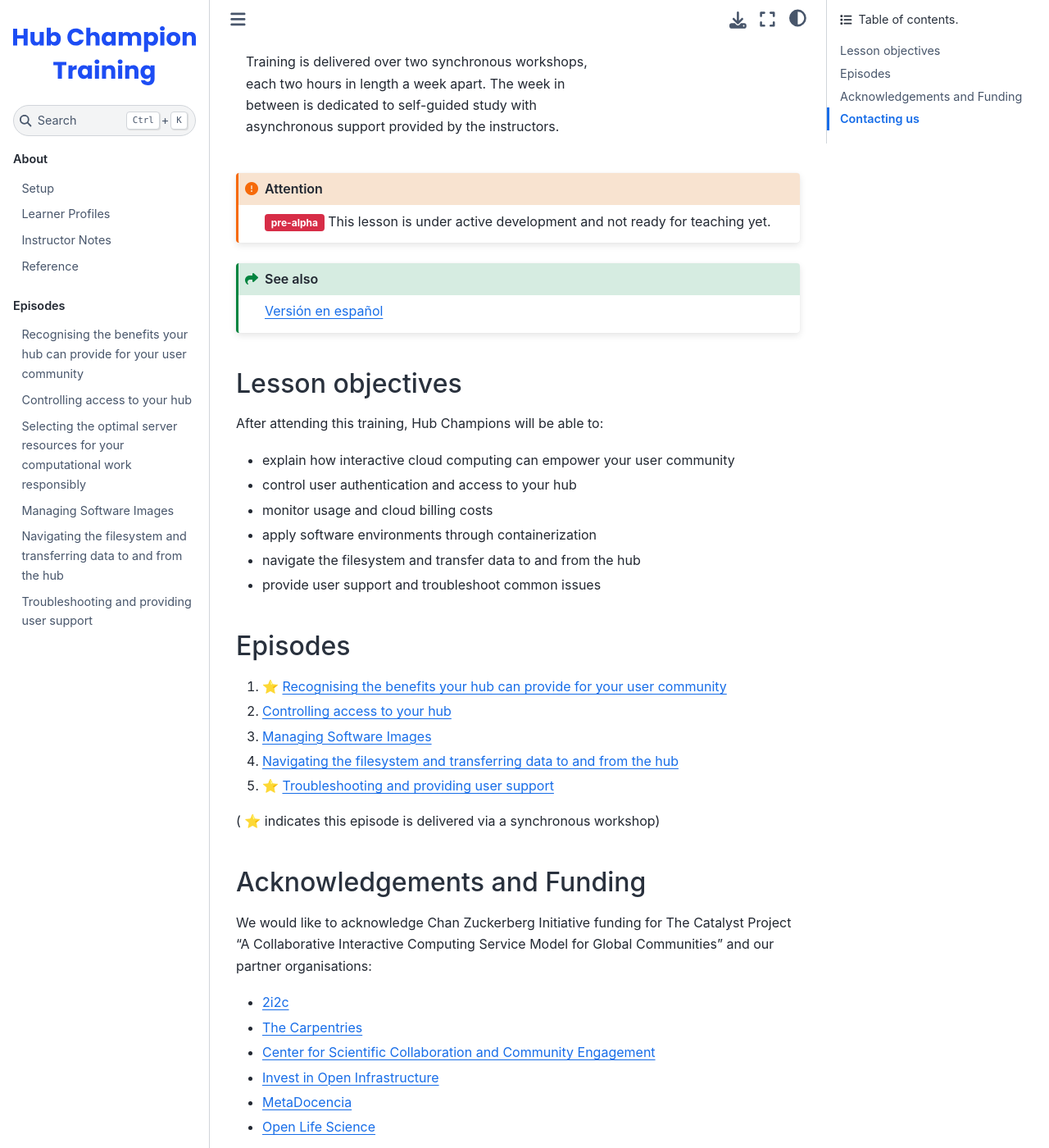
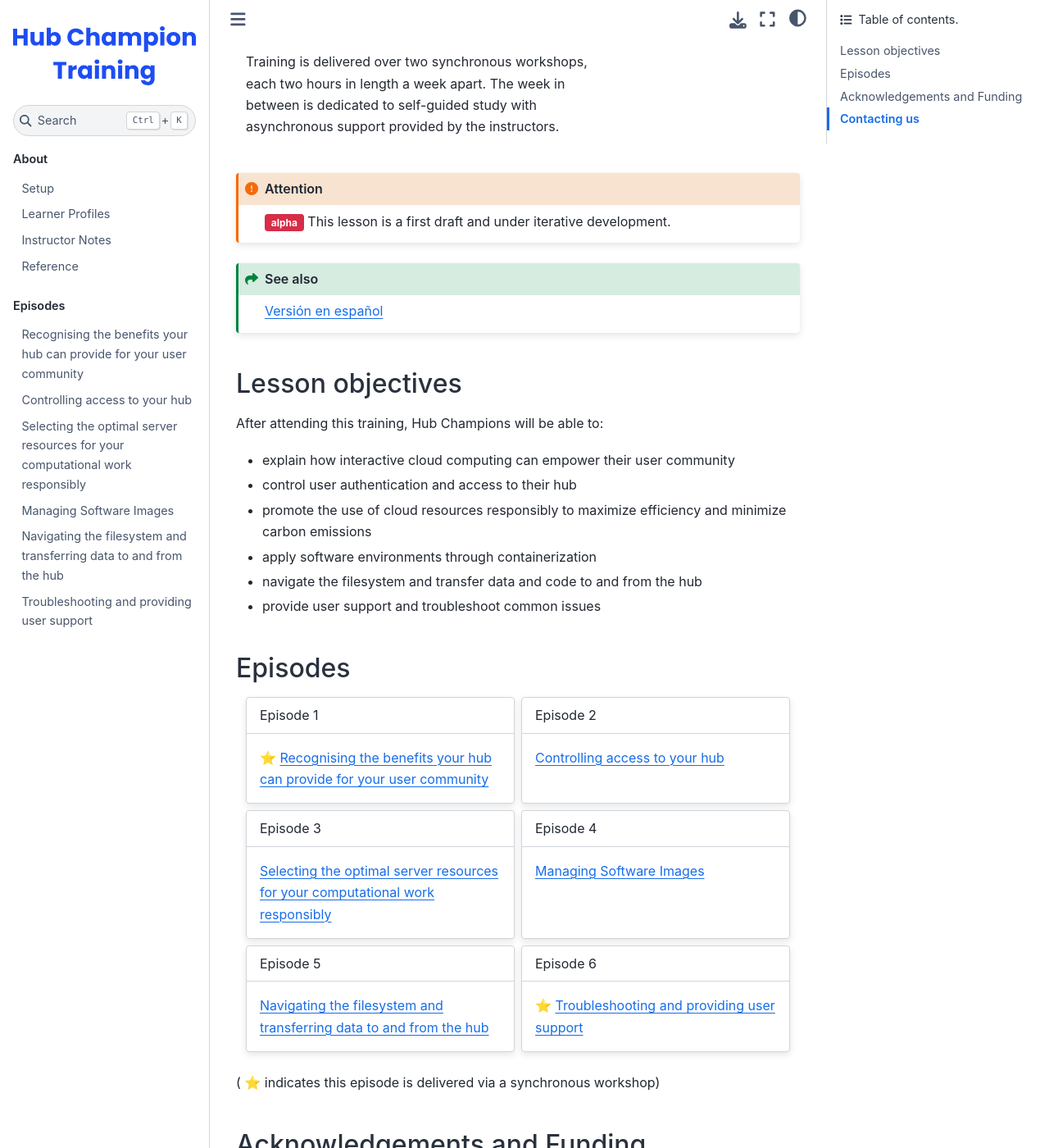
Before and after one commit to czi-catalystproject/hub-champion-training, a Jupyter Book: the page built from index.md, in a window 1280 px wide and 1400 px high, scrolled down 269 px. Shown: the whole window at 82% size. Built offline with Jupyter Book 1.0.4 settings and Sphinx 7.4.7 and the Sphinx Book theme 1.1.4, drawn with Linux system fonts in a browser that asks for light colours; nearby versions of some CDN libraries; some of the changed text lies outside the part shown.

Commit message:
Update index.md

```diff
--- a/index.md
+++ b/index.md
@@ -24,8 +24,8 @@ Training is delivered over two synchronous workshops, each two hours in length a
 :::::
 
 :::{attention}
-{bdg-danger}`pre-alpha`
-This lesson is under active development and not ready for teaching yet.
+{bdg-danger}`alpha`
+This lesson is a first draft and under iterative development.
 :::
 
 :::{seealso}
@@ -36,20 +36,55 @@ This lesson is under active development and not ready for teaching yet.
 
 After attending this training, Hub Champions will be able to:
 
-- explain how interactive cloud computing can empower your user community
-- control user authentication and access to your hub
-- monitor usage and cloud billing costs
+- explain how interactive cloud computing can empower their user community
+- control user authentication and access to their hub
+- promote the use of cloud resources responsibly to maximize efficiency and minimize carbon emissions
 - apply software environments through containerization
-- navigate the filesystem and transfer data to and from the hub
+- navigate the filesystem and transfer data and code to and from the hub
 - provide user support and troubleshoot common issues
 
 ## Episodes
 
-1. ⭐ {ref}`episode-intro`
-1. {ref}`episode-access`
-1. {ref}`episode-images`
-1. {ref}`episode-data`
-1. ⭐ {ref}`episode-troubleshoot`
+::::{grid} 2
+:gutter: 2
+
+:::{grid-item-card}
+Episode 1
+^^^
+⭐ {ref}`episode-intro`
+:::
+
+:::{grid-item-card}
+Episode 2
+^^^
+{ref}`episode-access`
+:::
+
+:::{grid-item-card}
+Episode 3
+^^^
+{ref}`episode-server`
+:::
+
+:::{grid-item-card}
+Episode 4
+^^^
+{ref}`episode-images`
+:::
+
+:::{grid-item-card}
+Episode 5
+^^^
+{ref}`episode-data`
+:::
+
+:::{grid-item-card}
+Episode 6
+^^^
+⭐ {ref}`episode-troubleshoot`
+:::
+
+::::
 
 ( ⭐ indicates this episode is delivered via a synchronous workshop)
 
```
Also changed, not shown: other parts of index.md (+1 -0 lines).
